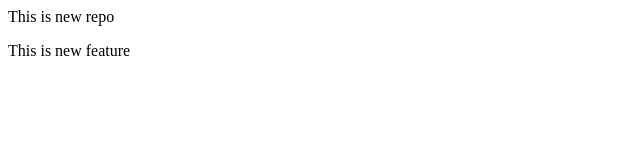
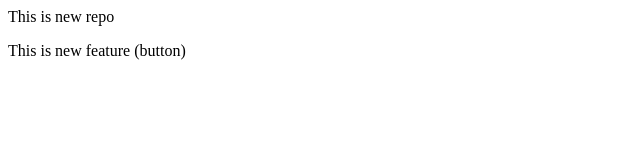
Before and after one commit to SayaksSpace/LocalRepo, a plain HTML site: page index.html in a window 1280 px wide. Shown: the full height of the page, 0-640 px from the left. Drawn offline with Linux system fonts and the light colour scheme.

```diff
--- a/index.html
+++ b/index.html
@@ -2,5 +2,5 @@
     This is new repo
 </p>
 <p>
-    This is new feature
+    This is new feature (button)
 </p>
```
